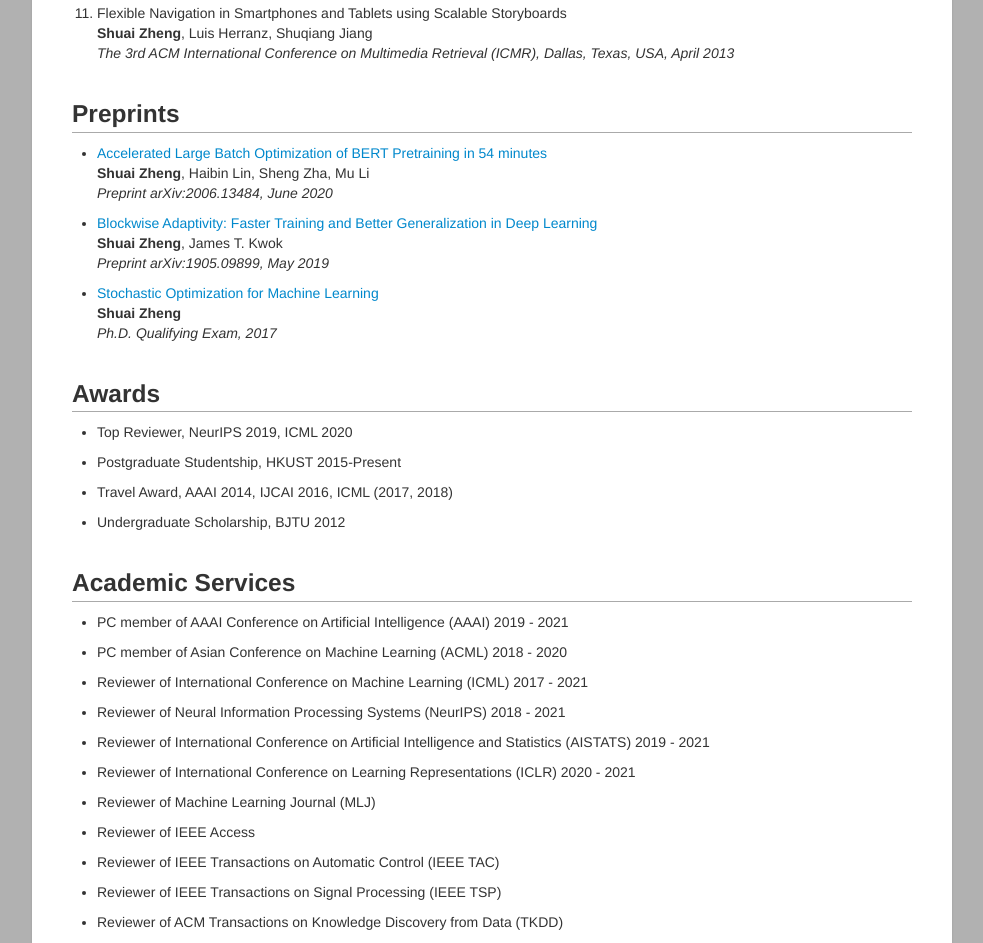
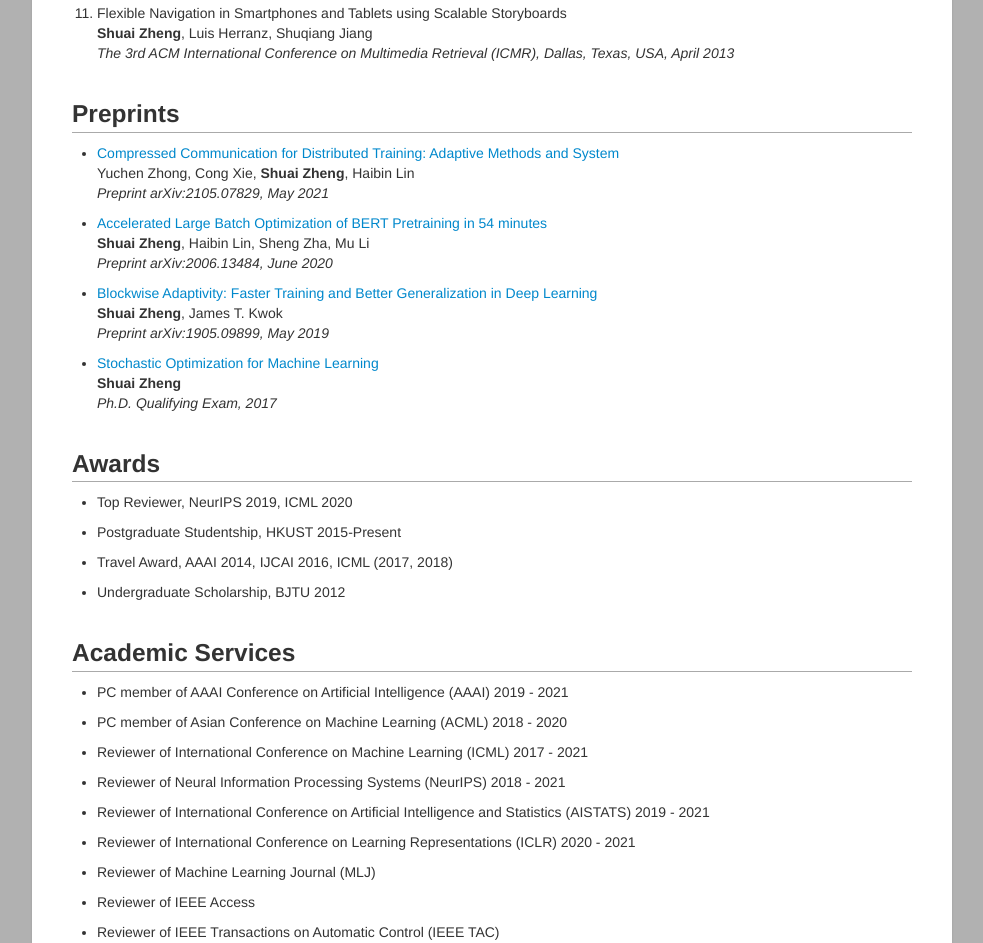
Before and after one commit to szhengac/szhengac.github.io, a plain HTML site: page index.html in a window 1280 px wide. Shown: the part 1978-2921 px from the top of the page, without its empty margins (148-1131 px from the left). Drawn offline with nearby package versions, Linux system fonts and the light colour scheme.

Commit message:
Update index.html

```diff
--- a/index.html
+++ b/index.html
@@ -229,6 +229,13 @@
 <h3> Preprints </h3>
 <ul>
   <li>
+   <p>
+    <a href="https://arxiv.org/pdf/2105.07829.pdf"> Compressed Communication for Distributed Training: Adaptive Methods and System </a> </br>
+    Yuchen Zhong, Cong Xie, <b> Shuai Zheng</b>, Haibin Lin </br>
+    <i> Preprint arXiv:2105.07829, May 2021 </i> </br>
+  </p>
+  </li>
+  <li>
   <p>
      <a href="https://arxiv.org/abs/2006.13484"> Accelerated Large Batch Optimization of BERT Pretraining in 54 minutes </a> </br>
   <b> Shuai Zheng</b>, Haibin Lin, Sheng Zha, Mu Li </br>
```
